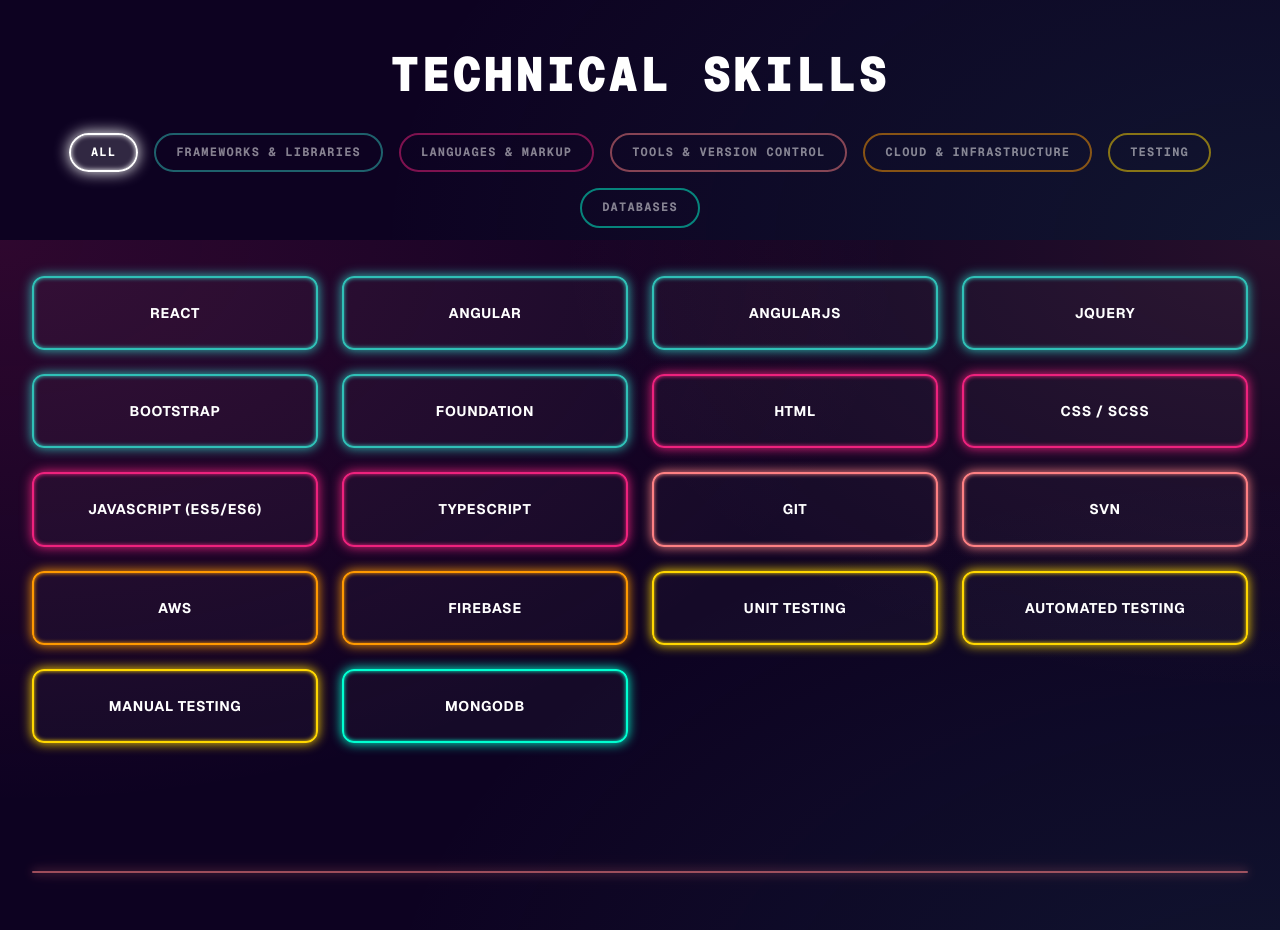
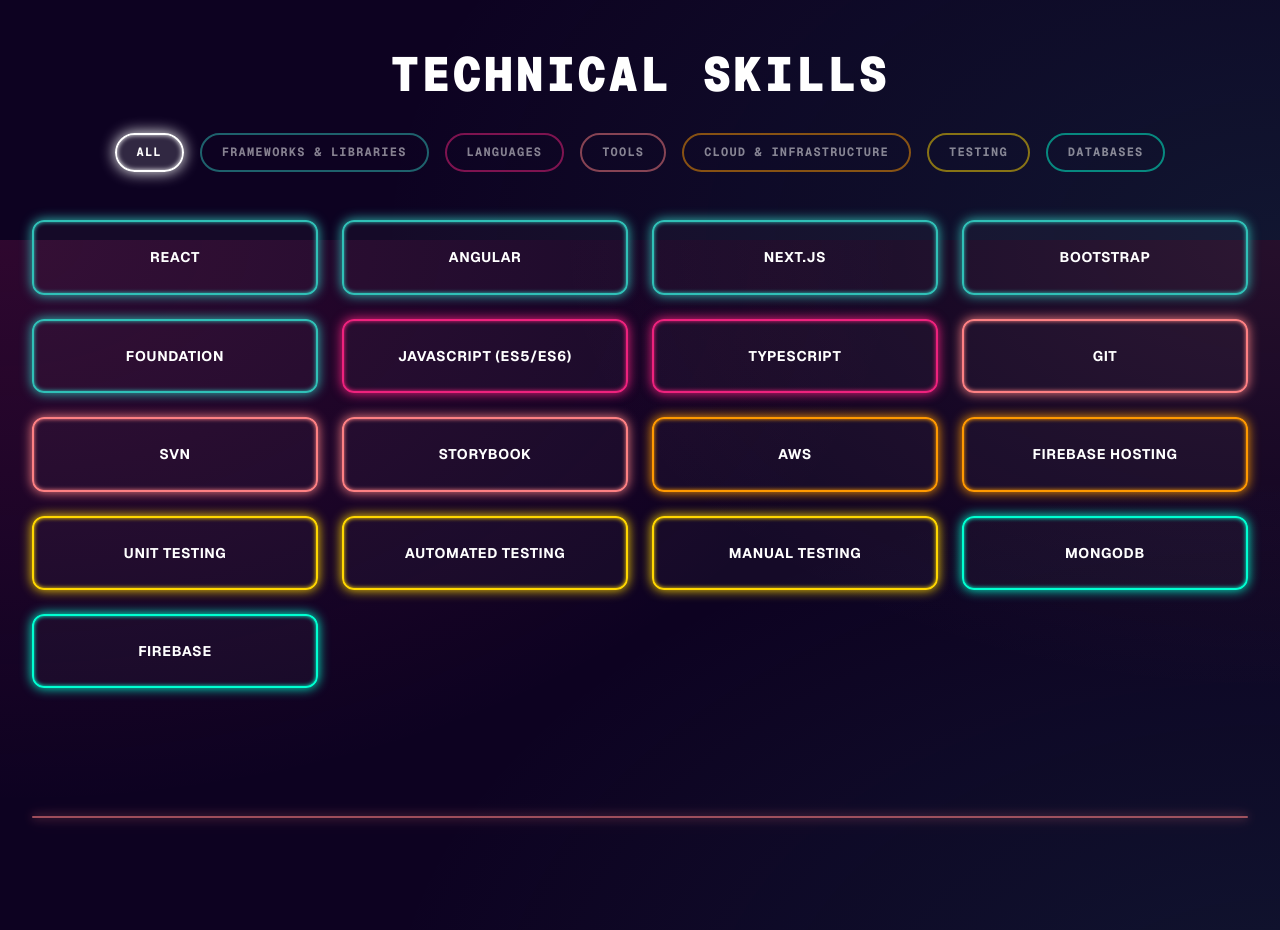
Before and after one commit to joshhallan/portfolio2025, a Next.js app: page / in a window 1280 px wide. Shown: the part 2160-3090 px from the top of the page. Built offline with nearby package versions, Linux system fonts and the light colour scheme.

Commit message:
fix/ updated skills

```diff
--- a/src/components/HomePage/Skills/Skills.tsx
+++ b/src/components/HomePage/Skills/Skills.tsx
@@ -6,9 +6,9 @@
 import { SkillsAccordion } from "./SkillsAccordion";
 
 const COLOUR_MAP: { [key: string]: string } = {
-  "Languages & Markup": "var(--color-primary)",
+  Languages: "var(--color-primary)",
   "Frameworks & Libraries": "var(--color-secondary)",
-  "Tools & Version Control": "var(--color-accent)",
+  Tools: "var(--color-accent)",
   Testing: "#FFD700",
   Databases: "#00FFD1",
   "Cloud & Infrastructure": "#FF9900",
--- a/src/components/HomePage/Skills/SkillsAccordion.tsx
+++ b/src/components/HomePage/Skills/SkillsAccordion.tsx
@@ -6,9 +6,9 @@
 import styles from "./Skills.module.css";
 
 const COLOUR_MAP: { [key: string]: string } = {
-  "Languages & Markup": "var(--color-primary)",
+  Languages: "var(--color-primary)",
   "Frameworks & Libraries": "var(--color-secondary)",
-  "Tools & Version Control": "var(--color-accent)",
+  Tools: "var(--color-accent)",
   Testing: "#FFD700",
   "Cloud & Infrastructure": "#FF9900",
   Databases: "#00FFD1",
--- a/src/data/skills.ts
+++ b/src/data/skills.ts
@@ -2,24 +2,22 @@
   // Frameworks & Libraries
   { name: "React", category: "Frameworks & Libraries" },
   { name: "Angular", category: "Frameworks & Libraries" },
-  { name: "AngularJS", category: "Frameworks & Libraries" },
-  { name: "jQuery", category: "Frameworks & Libraries" },
+  { name: "Next.js", category: "Frameworks & Libraries" },
   { name: "Bootstrap", category: "Frameworks & Libraries" },
   { name: "Foundation", category: "Frameworks & Libraries" },
 
-  // Languages & Markup
-  { name: "HTML", category: "Languages & Markup" },
-  { name: "CSS / SCSS", category: "Languages & Markup" },
-  { name: "JavaScript (ES5/ES6)", category: "Languages & Markup" },
-  { name: "Typescript", category: "Languages & Markup" },
+  // Languages
+  { name: "JavaScript (ES5/ES6)", category: "Languages" },
+  { name: "TypeScript", category: "Languages" },
 
-  // Tools & Version Control
-  { name: "Git", category: "Tools & Version Control" },
-  { name: "SVN", category: "Tools & Version Control" },
+  // Tools
+  { name: "Git", category: "Tools" },
+  { name: "SVN", category: "Tools" },
+  { name: "Storybook", category: "Tools" },
 
   // Cloud and Infrastructure
   { name: "AWS", category: "Cloud & Infrastructure" },
-  { name: "Firebase", category: "Cloud & Infrastructure" },
+  { name: "Firebase Hosting", category: "Cloud & Infrastructure" },
 
   // Testing
   { name: "Unit Testing", category: "Testing" },
@@ -28,6 +26,7 @@
 
   // Databases
   { name: "MongoDB", category: "Databases" },
+  { name: "Firebase", category: "Databases" },
 ];
 
 // Automatically generates the categories, including 'All'
```
